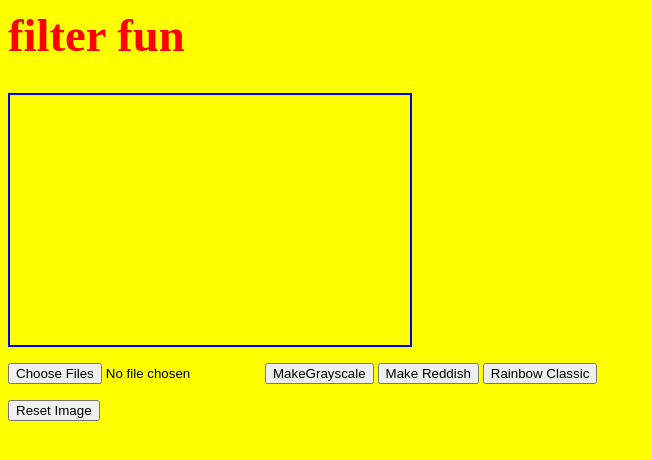
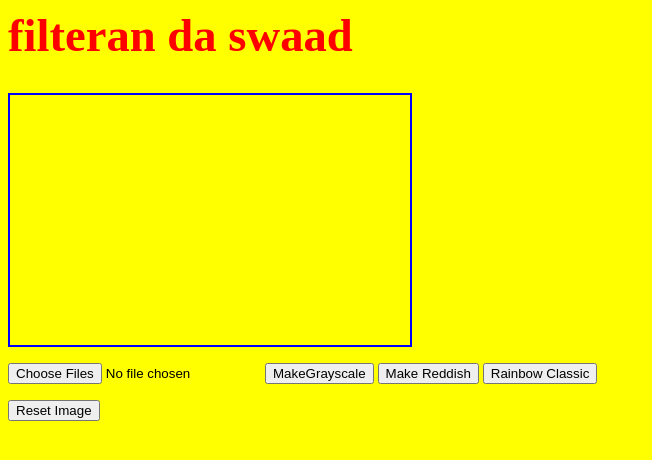
Before and after one commit to arshdeepmay/arshdeepmay.github.io, a plain HTML site: page index.html in a window 1280 px wide. Shown: the whole page, without its empty margins (0-652 px from the left). Drawn offline with Linux system fonts and the light colour scheme; files that its build step writes are made by us from their sources; files whose address does not match are found by name.

Commit message:
Update index.html

```diff
--- a/index.html
+++ b/index.html
@@ -6,7 +6,7 @@
 <script src="http://www.dukelearntoprogram.com/course1/common/js/image/SimpleImage.js">
 </script>
 <body>
-  <h1>filter fun</h1>
+  <h1>filteran da swaad</h1>
 <canvas id="can">
         </canvas>
 </body>
```
